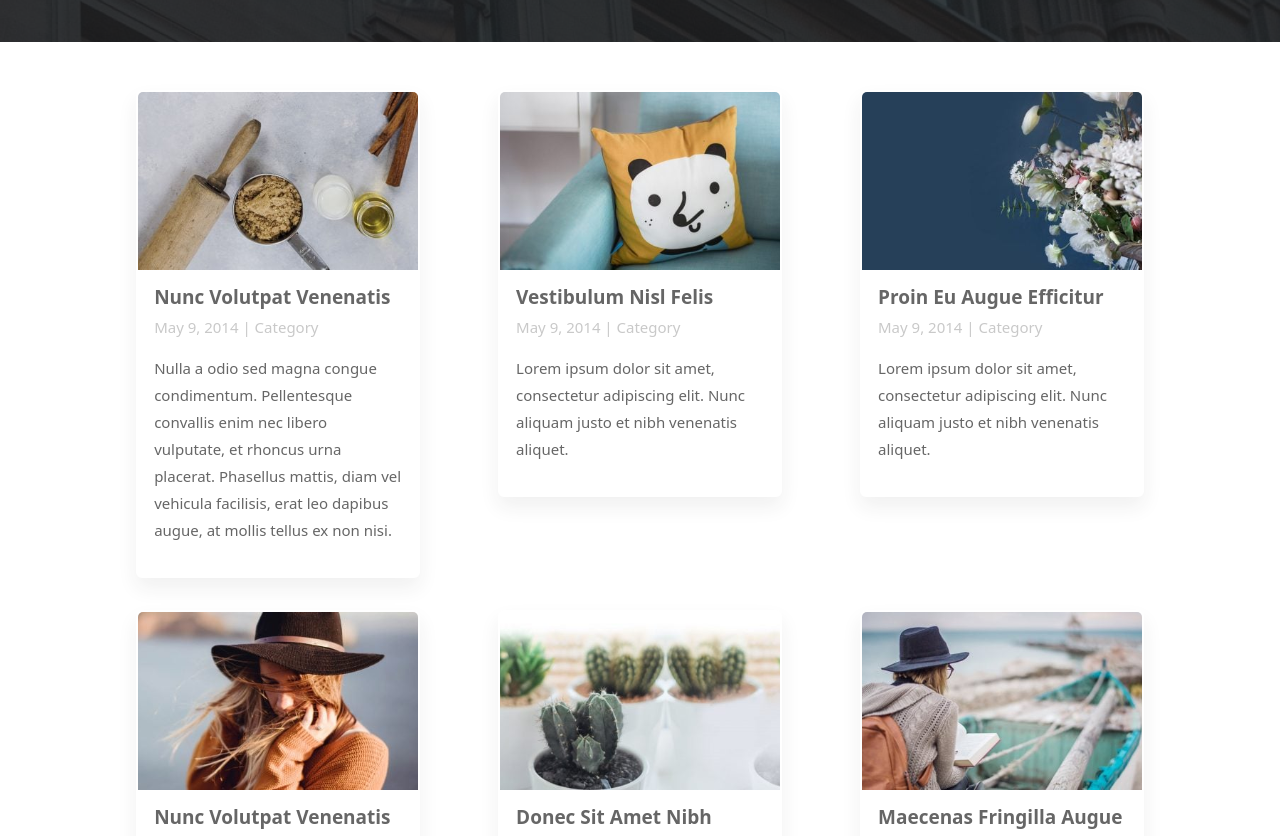
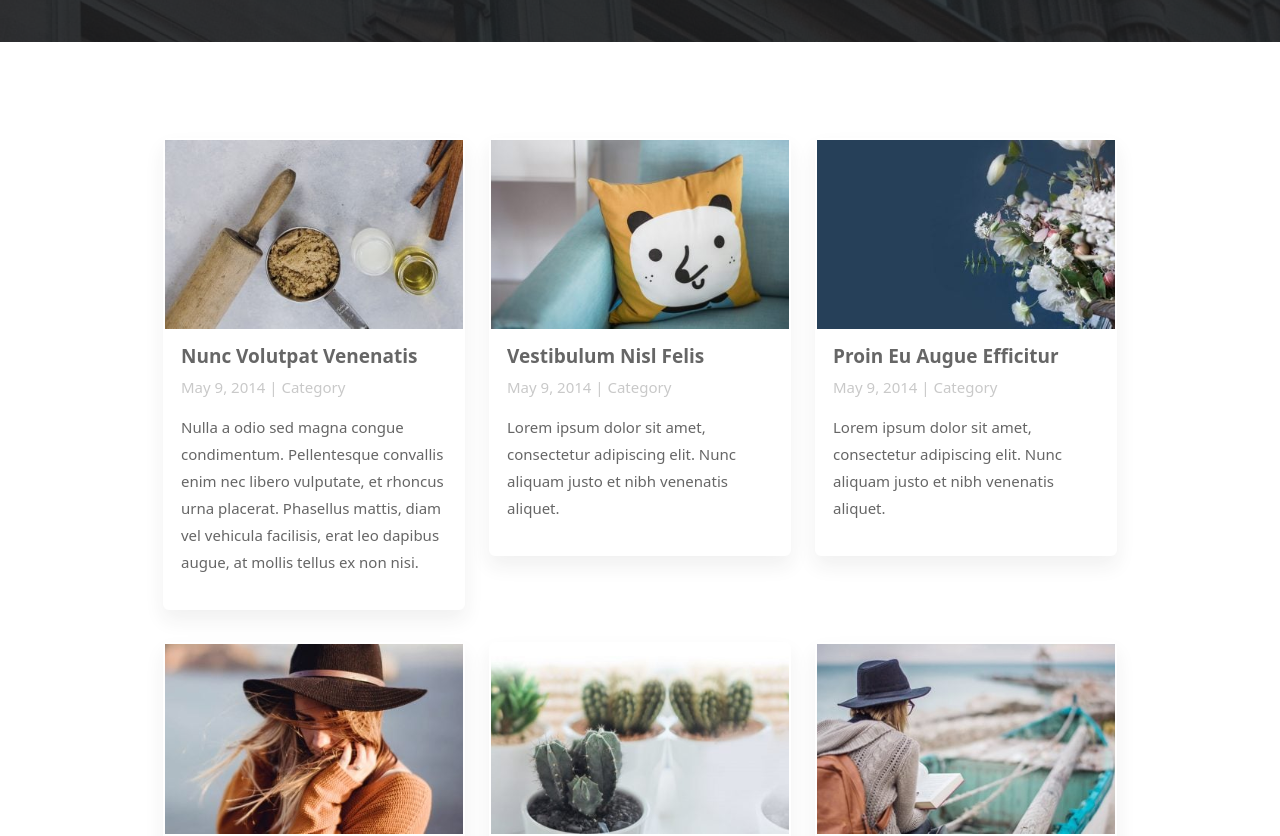
Before and after one commit to Iqrabutt2004/ConstructionCompany, a React (Create React App) app: page /blog in a window 1280 px wide. Shown: the part 360-1196 px from the top of the page. Built offline with nearby package versions, Linux system fonts and the light colour scheme.

Commit message:
minor  changings

```diff
--- a/src/components/MainPageStart/MainPageStart.css
+++ b/src/components/MainPageStart/MainPageStart.css
@@ -52,6 +52,11 @@ flex: 0 0 30%;
     flex-direction: column;
 
   }
+  .MainStartFlex-2{
+        align-items: center;
+    display: flex;
+    justify-content: center;
+  }
 
 }
 @media screen and (max-width:671px){
--- a/src/components/blogHeader/blogHeader.css
+++ b/src/components/blogHeader/blogHeader.css
@@ -23,5 +23,15 @@
     top: 100px;
     left: 211px;
 }
-.card-img, .card-img-top {
-  border: 0px;}
+.card-img-top {
+  border-top-right-radius:0px;
+    border-top-left-radius:0px;
+}
+  /* .blog-setWidth{
+    width: 23%;
+  }
+  @media screen and (max-width:1230px) {
+     .blog-setWidth{
+    width: 25%;
+  }
+  } */
--- a/src/components/blogHeader/blogHeader.js
+++ b/src/components/blogHeader/blogHeader.js
@@ -27,9 +27,9 @@ const BlogHeader = () => {
           News
         </h1>
       </div>
-      <Container className="py-5">
-        <Row className="d-flex justify-content-evenly">
-          <Col lg={3} style={{ width: "27%" }}>
+      <section>
+        <Row className="d-flex justify-content-center">
+          <Col lg={3} className="blog-setWidth">
             <Cards
               imageSrc={AvatarOne}
               title="Nunc Volutpat Venenatis"
@@ -41,7 +41,7 @@ const BlogHeader = () => {
         dapibus augue, at mollis tellus ex non nisi."
             />
           </Col>
-          <Col lg={3} style={{ width: "27%" }}>
+          <Col lg={3} className="blog-setWidth">
             <Cards
               imageSrc={AvatarTwo}
               title="Vestibulum Nisl Felis"
@@ -50,7 +50,7 @@ const BlogHeader = () => {
               description="Lorem ipsum dolor sit amet, consectetur adipiscing elit. Nunc aliquam justo et nibh venenatis aliquet. "
             />
           </Col>
-          <Col lg={3} style={{ width: "27%" }}>
+          <Col lg={3} className="blog-setWidth">
             <Cards
               imageSrc={AvatarThree}
               title="Proin Eu Augue Efficitur"
@@ -60,8 +60,8 @@ const BlogHeader = () => {
             />
           </Col>
         </Row>
-        <Row className="d-flex justify-content-evenly">
-          <Col lg={4} style={{ width: "27%" }}>
+        <Row className="d-flex justify-content-center">
+          <Col lg={3} className="blog-setWidth">
             <Cards
               imageSrc={AvatarFour}
               title="Nunc Volutpat Venenatis"
@@ -70,7 +70,7 @@ const BlogHeader = () => {
               description="Nulla a odio sed magna congue condimentum. Pellentesque convallis enim nec libero vulputate, et rhoncus urna placerat. Phasellus mattis, diam vel vehicula facilisis, erat leo dapibus augue, at mollis tellus ex non nisi. Maecenas urna sapien, dignissim a augue vitae, porttitor luctus urna. Morbi scelerisque semper congue. "
             />
           </Col>
-          <Col lg={4} style={{ width: "27%" }}>
+          <Col lg={3} className="blog-setWidth">
             <Cards
               imageSrc={AvatarFive}
               title="Donec Sit Amet Nibh"
@@ -79,7 +79,7 @@ const BlogHeader = () => {
               description="Lorem ipsum dolor sit amet, consectetur adipiscing elit. Nunc aliquam justo et nibh venenatis aliquet.   "
             />
           </Col>
-          <Col lg={4} style={{ width: "27%" }}>
+          <Col lg={3} className="blog-setWidth">
             <Cards
               imageSrc={AvatarSix}
               title="Maecenas Fringilla Augue"
@@ -89,7 +89,7 @@ const BlogHeader = () => {
             />
           </Col>
         </Row>
-      </Container>
+      </section>
     </div>
   );
 };
--- a/src/components/projectHeader/projectHeader.js
+++ b/src/components/projectHeader/projectHeader.js
@@ -23,7 +23,7 @@ const ProjectHeader =() => {
             </div>
           </Col>
           <Col lg={6} md={6} sm={12}>
-            <div className="text-white project-header">
+            <div className="text-white project-header" data-aos="fade-left">
               <p style={{ fontSize: "18px", fontWeight: "400" }}>
                 Date: 12 April 2018{" "}
               </p>
```
